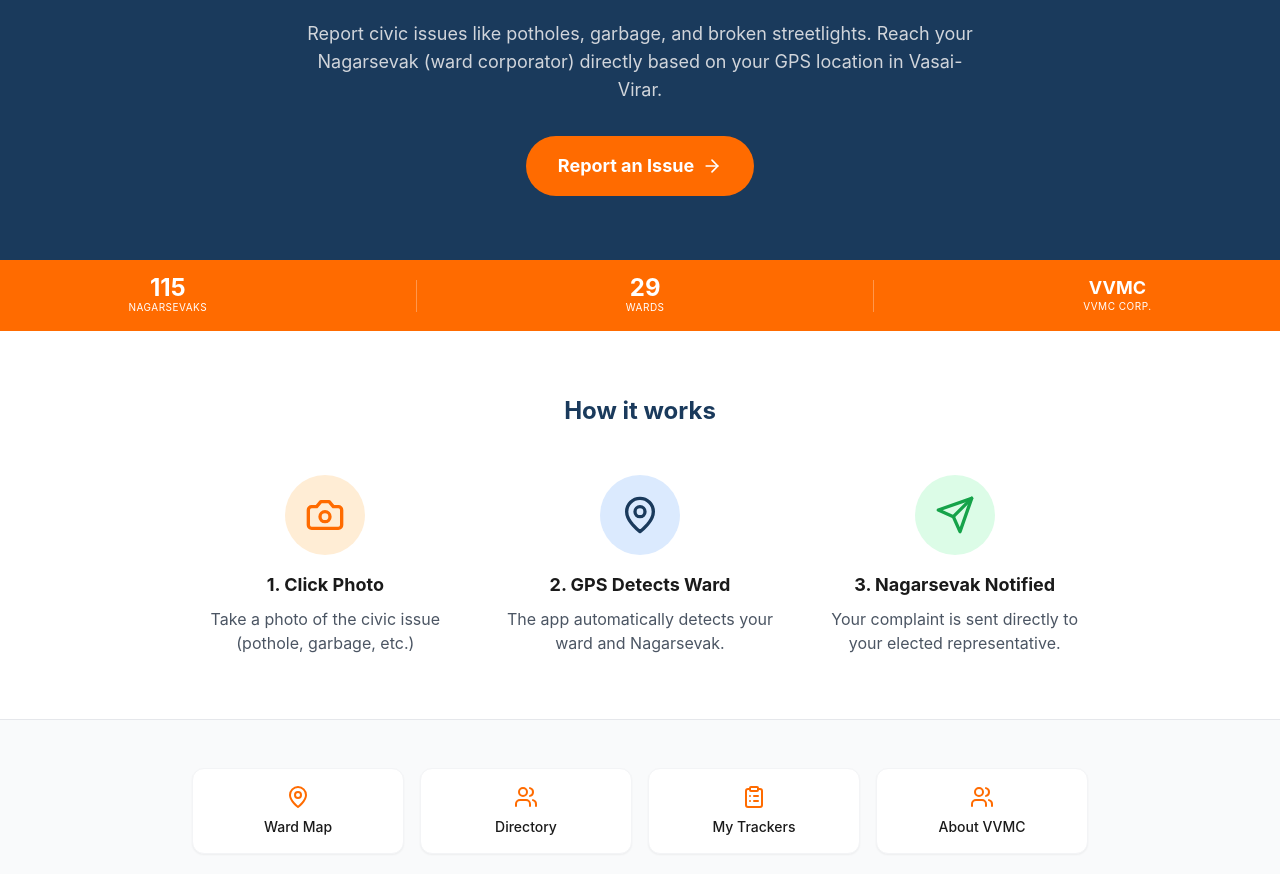
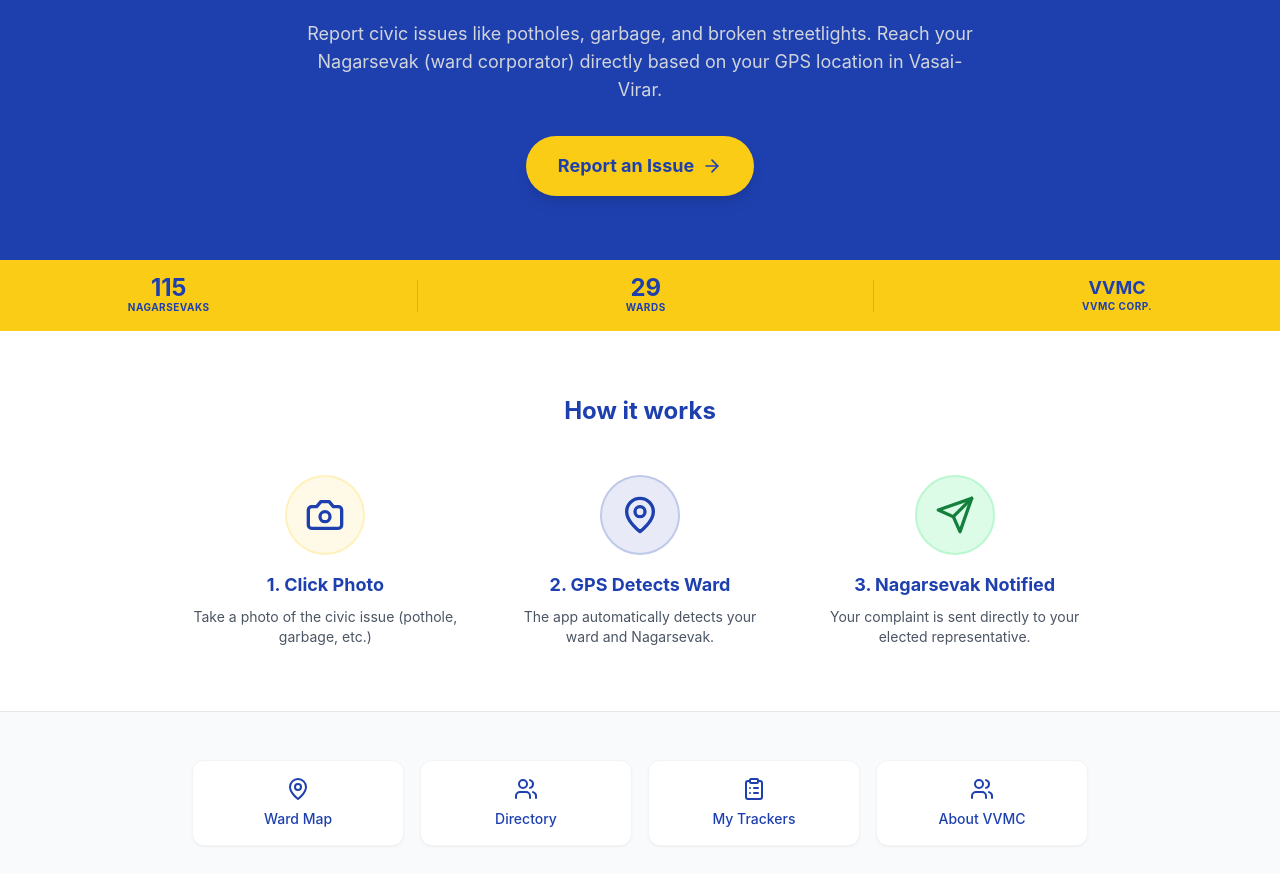
Before and after one commit to atharvamahabal/NagarNetr-Vasai-Virar, a React (Vite) app: page /map in a window 1280 px wide. Shown: the part 240-1114 px from the top of the page. Built offline with nearby package versions, Linux system fonts and the light colour scheme.

Commit message:
Update UI theme to Yellow and Blue (VVMC colors)

```diff
--- a/src/pages/AboutPage.jsx
+++ b/src/pages/AboutPage.jsx
@@ -43,11 +43,11 @@
             <div key={idx} className="flex flex-col items-center w-full">
               <div className={`
                 flex items-center gap-4 px-6 py-3 rounded-xl border w-full max-w-sm transition-all
-                ${item.active ? 'bg-primary border-primary text-white scale-105 shadow-lg' : 'bg-white border-gray-100 text-gray-500'}
+                ${item.active ? 'bg-primary border-primary text-secondary scale-105 shadow-lg font-bold' : 'bg-white border-gray-100 text-gray-500'}
               `}>
-                <item.icon size={20} className={item.active ? 'text-white' : 'text-gray-400'} />
+                <item.icon size={20} className={item.active ? 'text-secondary' : 'text-gray-400'} />
                 <span className="font-bold text-sm">{item.level}</span>
-                {item.active && <span className="ml-auto text-[10px] bg-white text-primary px-2 py-0.5 rounded-full uppercase">You are here</span>}
+                {item.active && <span className="ml-auto text-[10px] bg-secondary text-primary px-2 py-0.5 rounded-full uppercase">You are here</span>}
               </div>
               {idx < hierarchy.length - 1 && (
                 <div className="h-4 w-px bg-gray-200 my-1" />
--- a/src/pages/LandingPage.jsx
+++ b/src/pages/LandingPage.jsx
@@ -14,7 +14,7 @@
         </p>
         <Link
           to="/report"
-          className="inline-flex items-center gap-2 bg-primary hover:bg-orange-600 text-white font-bold py-4 px-8 rounded-full text-lg transition-transform active:scale-95"
+          className="inline-flex items-center gap-2 bg-primary hover:bg-yellow-500 text-secondary font-bold py-4 px-8 rounded-full text-lg transition-transform active:scale-95 shadow-lg"
         >
           Report an Issue
           <ArrowRight size={20} />
@@ -22,17 +22,17 @@
       </section>
 
       {/* Stats Bar */}
-      <section className="bg-primary text-white py-4 px-6 flex justify-around items-center text-center">
+      <section className="bg-primary text-secondary py-4 px-6 flex justify-around items-center text-center font-bold">
         <div>
           <p className="text-2xl font-bold leading-none">115</p>
           <p className="text-[10px] uppercase tracking-wider">Nagarsevaks</p>
         </div>
-        <div className="w-px h-8 bg-white/30" />
+        <div className="w-px h-8 bg-secondary/20" />
         <div>
           <p className="text-2xl font-bold leading-none">29</p>
           <p className="text-[10px] uppercase tracking-wider">Wards</p>
         </div>
-        <div className="w-px h-8 bg-white/30" />
+        <div className="w-px h-8 bg-secondary/20" />
         <div>
           <p className="text-lg font-bold leading-none leading-tight">VVMC</p>
           <p className="text-[10px] uppercase tracking-wider">VVMC Corp.</p>
@@ -44,25 +44,25 @@
         <h3 className="text-2xl font-bold text-secondary text-center mb-12">How it works</h3>
         <div className="grid md:grid-cols-3 gap-12 max-w-4xl mx-auto">
           <div className="flex flex-col items-center text-center">
-            <div className="w-20 h-20 bg-orange-100 text-primary rounded-full flex items-center justify-center mb-4">
+            <div className="w-20 h-20 bg-primary/10 text-secondary rounded-full flex items-center justify-center mb-4 border-2 border-primary/20">
               <Camera size={40} />
             </div>
-            <h4 className="font-bold text-lg mb-2">1. Click Photo</h4>
-            <p className="text-gray-600">Take a photo of the civic issue (pothole, garbage, etc.)</p>
+            <h4 className="font-bold text-lg mb-2 text-secondary">1. Click Photo</h4>
+            <p className="text-gray-600 text-sm">Take a photo of the civic issue (pothole, garbage, etc.)</p>
           </div>
           <div className="flex flex-col items-center text-center">
-            <div className="w-20 h-20 bg-blue-100 text-secondary rounded-full flex items-center justify-center mb-4">
+            <div className="w-20 h-20 bg-secondary/10 text-secondary rounded-full flex items-center justify-center mb-4 border-2 border-secondary/20">
               <MapPin size={40} />
             </div>
-            <h4 className="font-bold text-lg mb-2">2. GPS Detects Ward</h4>
-            <p className="text-gray-600">The app automatically detects your ward and Nagarsevak.</p>
+            <h4 className="font-bold text-lg mb-2 text-secondary">2. GPS Detects Ward</h4>
+            <p className="text-gray-600 text-sm">The app automatically detects your ward and Nagarsevak.</p>
           </div>
           <div className="flex flex-col items-center text-center">
-            <div className="w-20 h-20 bg-green-100 text-green-600 rounded-full flex items-center justify-center mb-4">
+            <div className="w-20 h-20 bg-green-100 text-green-700 rounded-full flex items-center justify-center mb-4 border-2 border-green-200">
               <Send size={40} />
             </div>
-            <h4 className="font-bold text-lg mb-2">3. Nagarsevak Notified</h4>
-            <p className="text-gray-600">Your complaint is sent directly to your elected representative.</p>
+            <h4 className="font-bold text-lg mb-2 text-secondary">3. Nagarsevak Notified</h4>
+            <p className="text-gray-600 text-sm">Your complaint is sent directly to your elected representative.</p>
           </div>
         </div>
       </section>
@@ -70,21 +70,21 @@
       {/* Quick Links */}
       <section className="bg-gray-50 px-6 py-12 border-t border-gray-200">
         <div className="max-w-4xl mx-auto grid grid-cols-2 md:grid-cols-4 gap-4">
-          <Link to="/map" className="bg-white p-4 rounded-xl shadow-sm border border-gray-100 flex flex-col items-center gap-2 text-center">
-            <MapIcon className="text-primary" size={24} />
-            <span className="text-sm font-medium">Ward Map</span>
+          <Link to="/map" className="bg-white p-4 rounded-xl shadow-sm border border-gray-100 flex flex-col items-center gap-2 text-center hover:border-primary transition-colors group">
+            <MapIcon className="text-secondary group-hover:text-primary transition-colors" size={24} />
+            <span className="text-sm font-medium text-secondary">Ward Map</span>
           </Link>
-          <Link to="/directory" className="bg-white p-4 rounded-xl shadow-sm border border-gray-100 flex flex-col items-center gap-2 text-center">
-            <Users className="text-primary" size={24} />
-            <span className="text-sm font-medium">Directory</span>
+          <Link to="/directory" className="bg-white p-4 rounded-xl shadow-sm border border-gray-100 flex flex-col items-center gap-2 text-center hover:border-primary transition-colors group">
+            <Users className="text-secondary group-hover:text-primary transition-colors" size={24} />
+            <span className="text-sm font-medium text-secondary">Directory</span>
           </Link>
-          <Link to="/tracker" className="bg-white p-4 rounded-xl shadow-sm border border-gray-100 flex flex-col items-center gap-2 text-center">
-            <ClipboardList className="text-primary" size={24} />
-            <span className="text-sm font-medium">My Trackers</span>
+          <Link to="/tracker" className="bg-white p-4 rounded-xl shadow-sm border border-gray-100 flex flex-col items-center gap-2 text-center hover:border-primary transition-colors group">
+            <ClipboardList className="text-secondary group-hover:text-primary transition-colors" size={24} />
+            <span className="text-sm font-medium text-secondary">My Trackers</span>
           </Link>
-          <Link to="/about" className="bg-white p-4 rounded-xl shadow-sm border border-gray-100 flex flex-col items-center gap-2 text-center">
-            <Users className="text-primary" size={24} />
-            <span className="text-sm font-medium">About VVMC</span>
+          <Link to="/about" className="bg-white p-4 rounded-xl shadow-sm border border-gray-100 flex flex-col items-center gap-2 text-center hover:border-primary transition-colors group">
+            <Users className="text-secondary group-hover:text-primary transition-colors" size={24} />
+            <span className="text-sm font-medium text-secondary">About VVMC</span>
           </Link>
         </div>
       </section>
--- a/tailwind.config.js
+++ b/tailwind.config.js
@@ -7,8 +7,8 @@
   theme: {
     extend: {
       colors: {
-        primary: "#FF6B00",
-        secondary: "#1A3A5C",
+        primary: "#FACC15", // Vibrant Yellow (Tailwind yellow-400)
+        secondary: "#1E40AF", // Deep Blue (Tailwind blue-800)
       },
     },
   },
```
Also changed, not shown: src/pages/ReportPage.jsx (+54 -37 lines).
